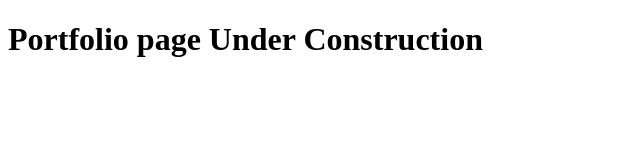
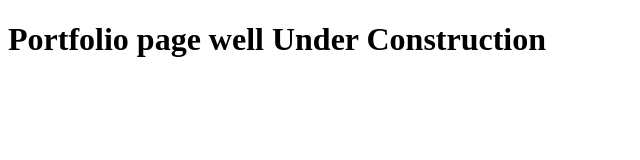
Before and after one commit to ShanthiKarunakaran/shanthi.github.io, a plain HTML site: page index.html in a window 1280 px wide. Shown: the whole page, without its empty margins (0-640 px from the left). Drawn offline with Linux system fonts and the light colour scheme.

Commit message:
small change

```diff
--- a/index.html
+++ b/index.html
@@ -4,6 +4,6 @@
 		<title>Portfolio page- Trial 1</title>
 	</head>
 	<body>
-		<h1>Portfolio page Under Construction</h1>
+		<h1>Portfolio page well Under Construction</h1>
 	</body>
 </html>
```
